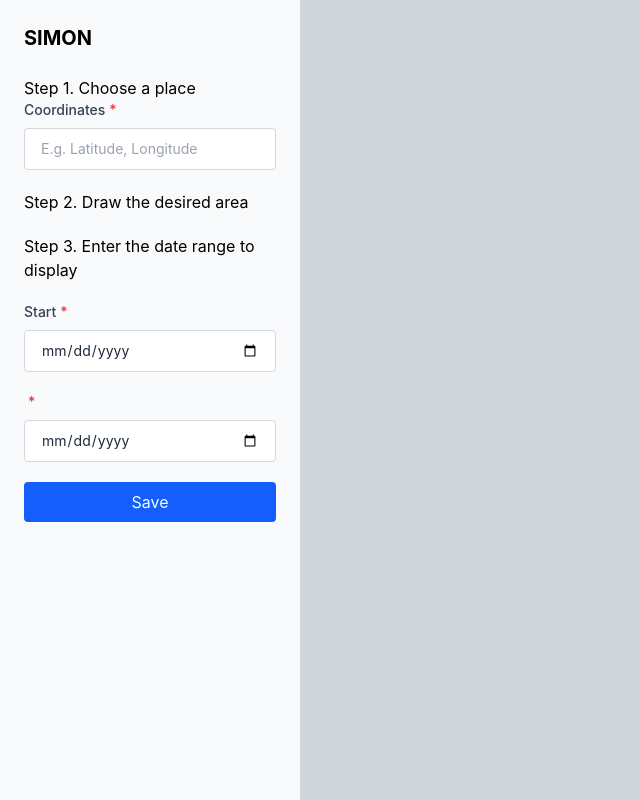
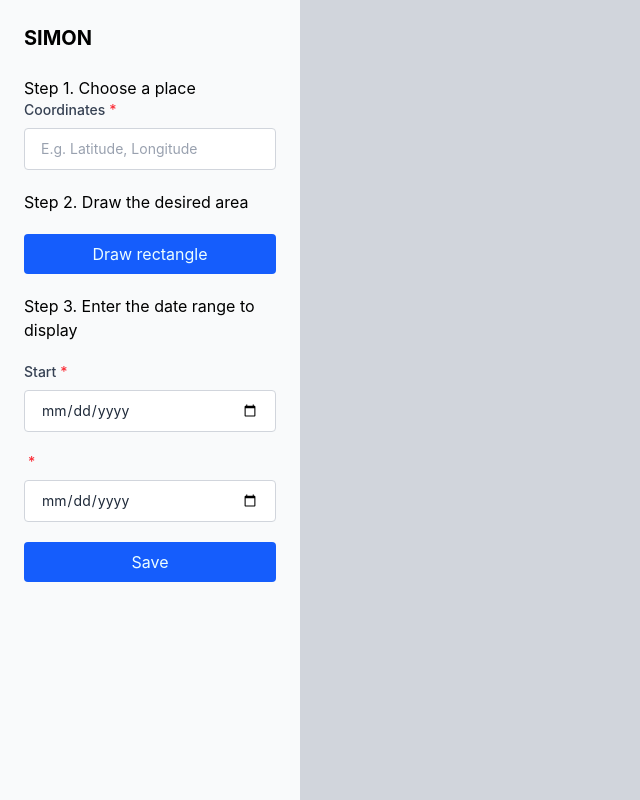
Before and after one commit to rekdev07/SIMON-MODIS-and-VIIRS-Harmonizer, a React (Vite) app in the folder client/: page / in a window 1280 px wide. Shown: the whole page, without its empty margins (0-640 px from the left). Built offline with nearby package versions, Linux system fonts and the light colour scheme.

Commit message:
Add new button to the sidepanel

```diff
--- a/client/src/pages/MapViewer.tsx
+++ b/client/src/pages/MapViewer.tsx
@@ -9,7 +9,7 @@ function MapViewer() {
   const [fecha, setFecha] = useState('')
 
   return (
-    <div className="min-h-screen grid grid-cols-[300px_1fr] bg-gray-300">
+    <div className="grid min-h-screen grid-cols-[300px_1fr] bg-gray-300">
       <SideBar>
         <h1 className="mb-6 text-xl font-bold">SIMON</h1>
         <p>Step 1. Choose a place</p>
@@ -24,6 +24,8 @@ function MapViewer() {
           />
 
           <p>Step 2. Draw the desired area</p>
+
+          <Button>Draw rectangle</Button>
 
           <p>Step 3. Enter the date range to display</p>
           <DatePicker
@@ -41,7 +43,6 @@ function MapViewer() {
             required
           />
           <Button>Save</Button>
-
         </div>
       </SideBar>
     </div>
```
